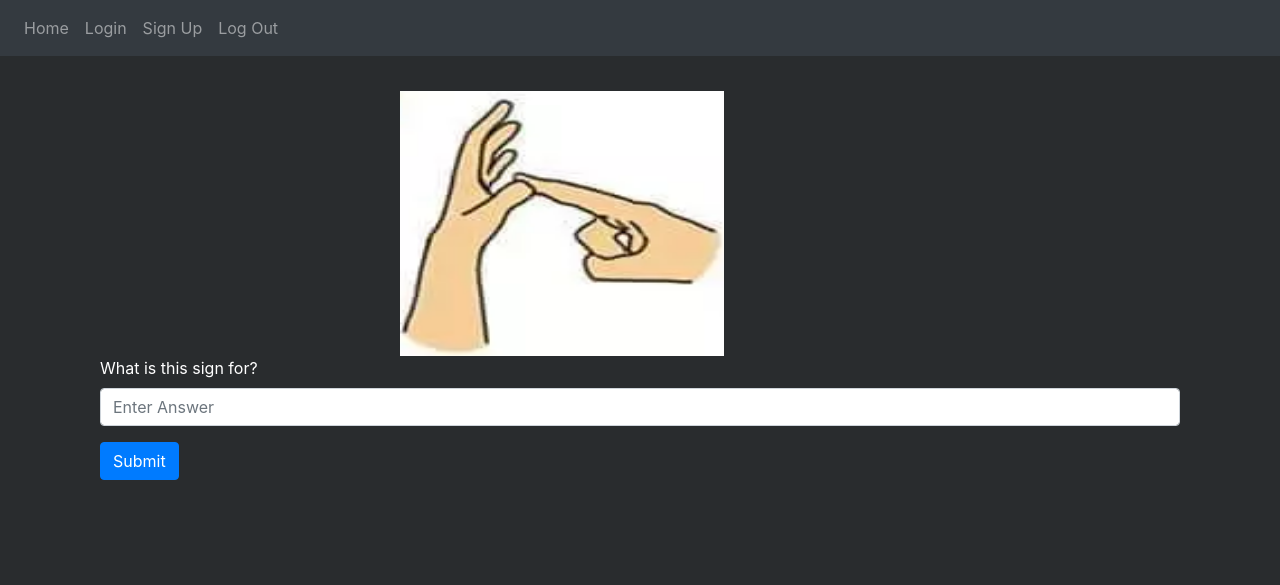
After one commit to AlexandrosBrew/A-Level-Non-Examined-Assessment, a Flask app: page /question1 in a window 1280 px wide. The commit adds this page. Shown: the top 585 px of the page. Run offline with Flask 2, Linux system fonts and the light colour scheme; some libraries are stand-ins or nearby versions.

Commit message:
Almost finished...

```diff
--- a/website/__init__.py
+++ b/website/__init__.py
@@ -2,10 +2,16 @@
 #Therefore when import name __init__.py acts like a constructor to this package
 
 from flask import Flask
+from flask_sqlalchemy import SQLAlchemy
+
+DB_NAME = "SignTeach.db"
+
 
 def create_app():
     app = Flask(__name__)
     app.config['SECRET_KEY'] = 'Flask Secret Key' #Encrypt cookies and session data when flask website is running
+    app.config['SQLALCHEMY_DATABASE_URI'] = f'sqlite:///{DB_NAME}' #Connect to database
+    db = SQLAlchemy(app) #Create database object
 
     from .views import views
     from .auth import auth
--- a/website/auth.py
+++ b/website/auth.py
@@ -1,13 +1,15 @@
 #Stores standard routes for auth (e.g login in, log out, register)
 
 from flask import Blueprint,render_template, request, flash, redirect, url_for
-from flask_login import login_user, login_required, logout_user, current_user
+from flask_login import login_user, login_required, logout_user, current_user, LoginManager, UserMixin
 from .validation import *
 from .databaseCommands import *
 
 get = GetDatabase()
 edit = EditDatabase()
 valid = Validation()
+login_manager = LoginManager()
+login_manager.login_view = 'auth.login'
 
 auth = Blueprint('auth', __name__)
 
@@ -22,7 +24,6 @@ def login():
             if results[i][3] == email:
                 break
         if results[i][3] == email and results[i][2] == password:
-            # login_user()
             return redirect(url_for('views.home'))
         else:
             flash('Failed Login Try Again.', category='error')
--- a/website/createDatabase.py
+++ b/website/createDatabase.py
@@ -21,7 +21,6 @@ def load_database():
                 CREATE TABLE IF NOT EXISTS Answers(
                 QuestionID INTEGER PRIMARY KEY AUTOINCREMENT,
                 QuestionNo INTEGER,
-                ModuleNo INTEGER,
                 UserAnswer TEXT
             );
             '''
@@ -38,6 +37,7 @@ def load_database():
         sql_Images = '''
         CREATE TABLE IF NOT EXISTS Images(
         ImageID INTEGER PRIMARY KEY AUTOINCREMENT,
+        ImageNo INTEGER,
         Image TEXT,
         ImageAnswer TEXT
         );
--- a/website/templates/base.html
+++ b/website/templates/base.html
@@ -14,7 +14,7 @@
             crossorigin="anonymous"/>
         <title>{% block title %}Home{% endblock %}</title>
     </head>
-    <body>
+    <body style="background-color:#292c2e">
         <nav class="navbar navbar-expand-lg navbar-dark bg-dark"><!--Navbar from bootstrap-->
                 <button class="navbar-toggler" type="button" data-toggle="collapse" data-target="#navbar"><!--Creates a button to expand navbar if screen is too small to load all of the nav menus-->
                     <span class="navbar-toggler-icon"></span>
--- a/website/templates/login.html
+++ b/website/templates/login.html
@@ -1,7 +1,7 @@
 {% extends "base.html" %}
 {% block title %}Sign Teach{% endblock %}
 {% block content %}
-<form method="POST">
+<form method="POST" style="color: white;">
     <h3 style="text-align: center;">Login</h3>
     <div class="form-group">
         <label for="email">Email Address</label>
--- /dev/null
+++ b/website/templates/question.html
@@ -0,0 +1,18 @@
+{% extends "base.html" %}
+{% block title %}Sign Teach{% endblock %}
+{% block content %}
+    <div class="container">
+        <div class="row">
+            <div class="col-md-12">
+                <img src="{{url_for('static', filename='images/Question1.png')}}" alt="Question 1" style="width: 30%; height: 50%; margin-top: 35px; margin-left: 300px;">
+                <form method="POST">
+                    <div class="form-group">
+                        <label for="answer" style="color: white">What is this sign for?</label>
+                        <input type="text" class="form-control" id="answer" name="answer" placeholder="Enter Answer"></label>
+                    </div>
+                    <button type="submit" class="btn btn-primary">Submit</button>
+                </form>
+            </div>
+        </div>
+    </div>
+{% endblock %}
--- a/website/templates/sign_up.html
+++ b/website/templates/sign_up.html
@@ -1,7 +1,7 @@
 {% extends "base.html" %} <!--Inherits everything from base.html template-->
 {% block title %}Sign Teach{% endblock %}
 {% block content %}
-<form method="POST">
+<form method="POST" style="color: white;">
     <h3 style="text-align: center;">Sign Up</h3>
     <div class="form-group">
         <label for="email">Email Address</label>
--- a/website/views.py
+++ b/website/views.py
@@ -1,10 +1,25 @@
 #Store the standard routes for the webiste (e.g, login page)
 
-from flask import Blueprint, render_template
+from flask import Blueprint, render_template, request, flash, redirect, url_for
+from .databaseCommands import *
+import time
+views = Blueprint('views', __name__)
+edit = EditDatabase()
+get = GetDatabase()
 
-views = Blueprint('views', __name__)
 
 #Main page of website
 @views.route('/')
 def home():
     return render_template("home.html")
+
+@views.route('/question1', methods=['GET', 'POST'])
+def questions():
+    if request.method == 'POST':
+        answer = request.form.get('answer')
+        image = get.getImages(1)
+        if answer == image[2]:
+            flash('Correct!', category='success')
+        else:
+            flash('Incorrect', category='error')
+    return render_template("question.html")
```
Also changed, not shown: website/databaseCommands.py (+5 -5 lines), website/templates/home.html (+9 -0 lines), SignTeach.db, website/static/images/Question1.png (added), website/static/images/fingerspelling-2.webp (added).
